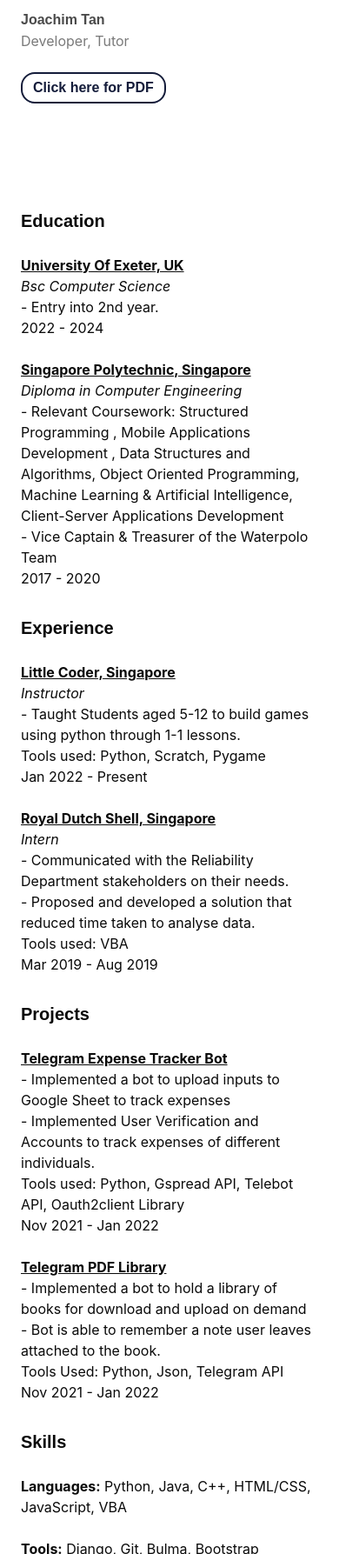
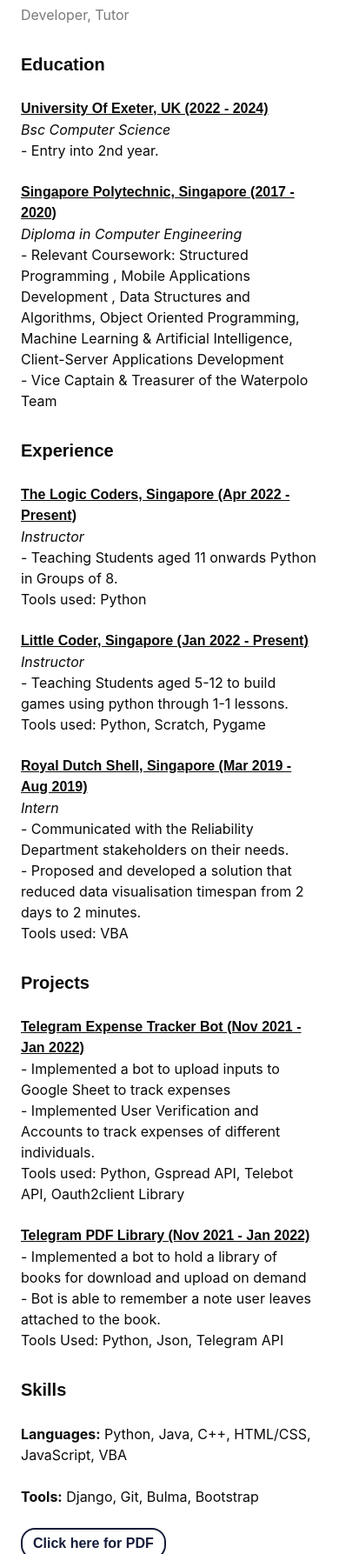
Before and after one commit to JoachimStanislaus/Old_Personal_Website, a plain HTML site: page resume.html in a window 390 px wide. Shown: the part 213-2000 px from the top of the page at 87% size. Drawn offline with Linux system fonts and the light colour scheme.

Commit message:
Updated Resume

```diff
--- a/resume.html
+++ b/resume.html
@@ -60,8 +60,8 @@
                     <b>About</b>
                   <a class="button is-black" href="resume.html">
                     <b>Resume</b>
-                  <a class="button is-black" href="index.html">
-                    <b>Blog</b>
+                  <a class="button is-black" href="services.html">
+                    <b>Services</b>
                   <a class="button is-black" href="hello.html">
                     <b>Say Hello</b>
                 </a>
@@ -77,10 +77,35 @@
             <div class="columns is-centered">
                 <div class="column is-one-quarter"></div>
               <div class="column is-half">
-                  <h4 class="is-spaced is-size-3-desktop is-size-4-tablet is-size-5-mobile"><b>RESUME</b><br><br></h4>
+                  <h1 class="is-spaced is-size-3-desktop is-size-4-tablet is-size-5-mobile"><b>RESUME</b><br></h1>
+                    <h2 class="has-text-grey-dark is-size-1-desktop"><b>Joachim Tan</b></h2>
+                    <p class="has-text-grey is-size-8-desktop">Developer, Tutor</p>
 
-                  <h2 class="has-text-grey-dark is-size-1-desktop"><b>Joachim Tan</b></h2>
-                    <p class="has-text-grey is-size-8-desktop">Developer, Tutor</p>
+                  <h3 class="is-spaced is-size-3-desktop is-size-4-tablet is-size-5-mobile"><br><b>Education</b></h3>
+                    <h4 class="is-spaced is-size-5-desktop"><br><u><b>University Of Exeter, UK  (2022 - 2024)</b></u><br></h4>
+                      <p class="is-spaced is-size-5-desktop"></u><em>Bsc Computer Science</em><br>- Entry into 2nd year.</p>
+                    <h4 class="is-spaced is-size-5-desktop"><br><u><b>Singapore Polytechnic, Singapore  (2017 - 2020)</b></u><br></h4>
+                      <p class="is-spaced is-size-5-desktop"><em>Diploma in Computer Engineering</em><br>- Relevant Coursework: Structured Programming , Mobile Applications Development , Data
+                        Structures and Algorithms, Object Oriented Programming, Machine Learning & Artificial
+                        Intelligence, Client-Server Applications Development<br>- Vice Captain & Treasurer of the Waterpolo Team</p>
+
+                  <h3 class="is-spaced is-size-3-desktop is-size-4-tablet is-size-5-mobile"><br><b>Experience</b></h3>
+                    <h4 class="is-spaced is-size-5-desktop"><br><u><b>The Logic Coders, Singapore  (Apr 2022 - Present)</b></u><br></h4>
+                      <p class="is-spaced is-size-5-desktop"><em>Instructor</em><br>- Teaching Students aged 11 onwards Python in Groups of 8.<br>Tools used: Python</p>
+                    <h4 class="is-spaced is-size-5-desktop"><br><u><b>Little Coder, Singapore  (Jan 2022 - Present)</b></u><br></h4>
+                      <p class="is-spaced is-size-5-desktop"><em>Instructor</em><br>- Teaching Students aged 5-12 to build games using python through 1-1 lessons.<br>Tools used: Python, Scratch, Pygame</p>
+                    <h4 class="is-spaced is-size-5-desktop"><br><u><b>Royal Dutch Shell, Singapore (Mar 2019 - Aug 2019)</b></u><br></h4>
+                      <p class="is-spaced is-size-5-desktop"><em>Intern</em><br>- Communicated with the Reliability Department stakeholders on their needs.<br>- Proposed and developed a solution that reduced data visualisation timespan from 2 days to 2 minutes.<br>Tools used: VBA</p>
+
+                  <h3 class="is-spaced is-size-3-desktop is-size-4-tablet is-size-5-mobile"><br><b>Projects</b></h3>
+                    <h4 class="is-spaced is-size-5-desktop"><br><u><b>Telegram Expense Tracker Bot  (Nov 2021 - Jan 2022)</b></u><br></h4>
+                      <p class="is-spaced is-size-5-desktop">- Implemented a bot to upload inputs to Google Sheet to track expenses<br>- Implemented User Verification and Accounts to track expenses of different individuals.<br>Tools used:  Python, Gspread API, Telebot API, Oauth2client Library</p>
+                    <h4 class="is-spaced is-size-5-desktop"><br><u><b>Telegram PDF Library  (Nov 2021 - Jan 2022)</b></u><br></h4>
+                      <p class="is-spaced is-size-5-desktop">-  Implemented a bot to hold a library of books for download and upload on demand<br>- Bot is able to remember a note user leaves attached to the book.<br>Tools Used: Python, Json, Telegram API</p>
+
+                  <h3 class="is-spaced is-size-3-desktop is-size-4-tablet is-size-5-mobile"><br><b>Skills</b></h3>
+                    <p><br><b>Languages:</b> Python, Java, C++, HTML/CSS, JavaScript, VBA</p>
+                    <p><br><b>Tools:</b> Django, Git, Bulma, Bootstrap</p>
                 </div>
                 <div class="column is-one-quarter"><a class="button is-black" href="https://s3-ap-southeast-1.amazonaws.com/glints-dashboard/resume/a5d78e7a0fed67796cdd7f8bbee8f06d.pdf" target="_blank"><b>Click here for PDF</b></a></div>
             </div>
@@ -93,20 +118,7 @@
             <div class="columns is-centered">
               <div class="column is-one-quarter"></div>
               <div class="column">
-                <h4 class="is-spaced is-size-3-desktop is-size-4-tablet is-size-5-mobile"><b>Education</b></h4>
-                    <p class="is-spaced is-size-5-desktop"><br><u><b>University Of Exeter, UK</b></u><br><em>Bsc Computer Science</em><br>- Entry into 2nd year.<br>2022 - 2024</p>
-                    <p class="is-spaced is-size-5-desktop"><br><u><b>Singapore Polytechnic, Singapore</b></u><br><em>Diploma in Computer Engineering</em><br>- Relevant Coursework: Structured Programming , Mobile Applications Development , Data
-                        Structures and Algorithms, Object Oriented Programming, Machine Learning & Artificial
-                        Intelligence, Client-Server Applications Development<br>- Vice Captain & Treasurer of the Waterpolo Team<br>2017 - 2020</p>
-                <h4 class="is-spaced is-size-3-desktop is-size-4-tablet is-size-5-mobile"><br><b>Experience</b></h4>
-                    <p class="is-spaced is-size-5-desktop"><br><u><b>Little Coder, Singapore</b></u><br><em>Instructor</em><br>- Taught Students aged 5-12 to build games using python through 1-1 lessons.<br>Tools used: Python, Scratch, Pygame<br>Jan 2022 - Present</p>
-                    <p class="is-spaced is-size-5-desktop"><br><u><b>Royal Dutch Shell, Singapore</b></u><br><em>Intern</em><br>- Communicated with the Reliability Department stakeholders on their needs.<br>- Proposed and developed a solution that reduced time taken to analyse data.<br>Tools used: VBA<br>Mar 2019 - Aug 2019</p>
-                <h4 class="is-spaced is-size-3-desktop is-size-4-tablet is-size-5-mobile"><br><b>Projects</b></h4>
-                    <p class="is-spaced is-size-5-desktop"><br><u><b>Telegram Expense Tracker Bot</b></u><br>- Implemented a bot to upload inputs to Google Sheet to track expenses<br>- Implemented User Verification and Accounts to track expenses of different individuals.<br>Tools used:  Python, Gspread API, Telebot API, Oauth2client Library<br>Nov 2021 - Jan 2022</p>
-                    <p class="is-spaced is-size-5-desktop"><br><u><b>Telegram PDF Library</b></u><br>-  Implemented a bot to hold a library of books for download and upload on demand<br>- Bot is able to remember a note user leaves attached to the book.<br>Tools Used: Python, Json, Telegram API<br>Nov 2021 - Jan 2022</p>
-                <h4 class="is-spaced is-size-3-desktop is-size-4-tablet is-size-5-mobile"><br><b>Skills</b></h4>
-                    <p><br><b>Languages:</b> Python, Java, C++, HTML/CSS, JavaScript, VBA</p>
-                    <p><br><b>Tools:</b> Django, Git, Bulma, Bootstrap</p>
+
                 </div>
             </div>
           </div>
```
Also changed, not shown: about.html (+7 -5 lines), index.html (+2 -2 lines), services.html (renamed from blog.html, +6 -33 lines).
